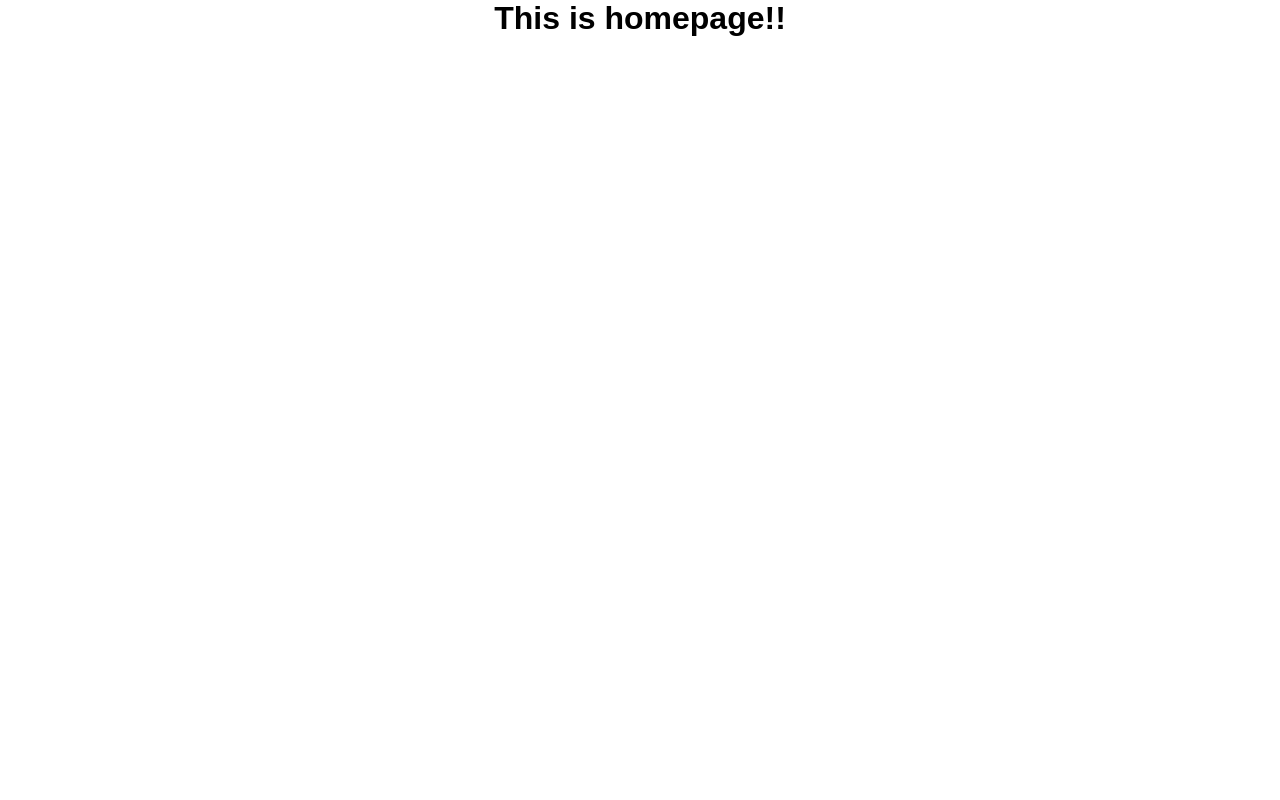
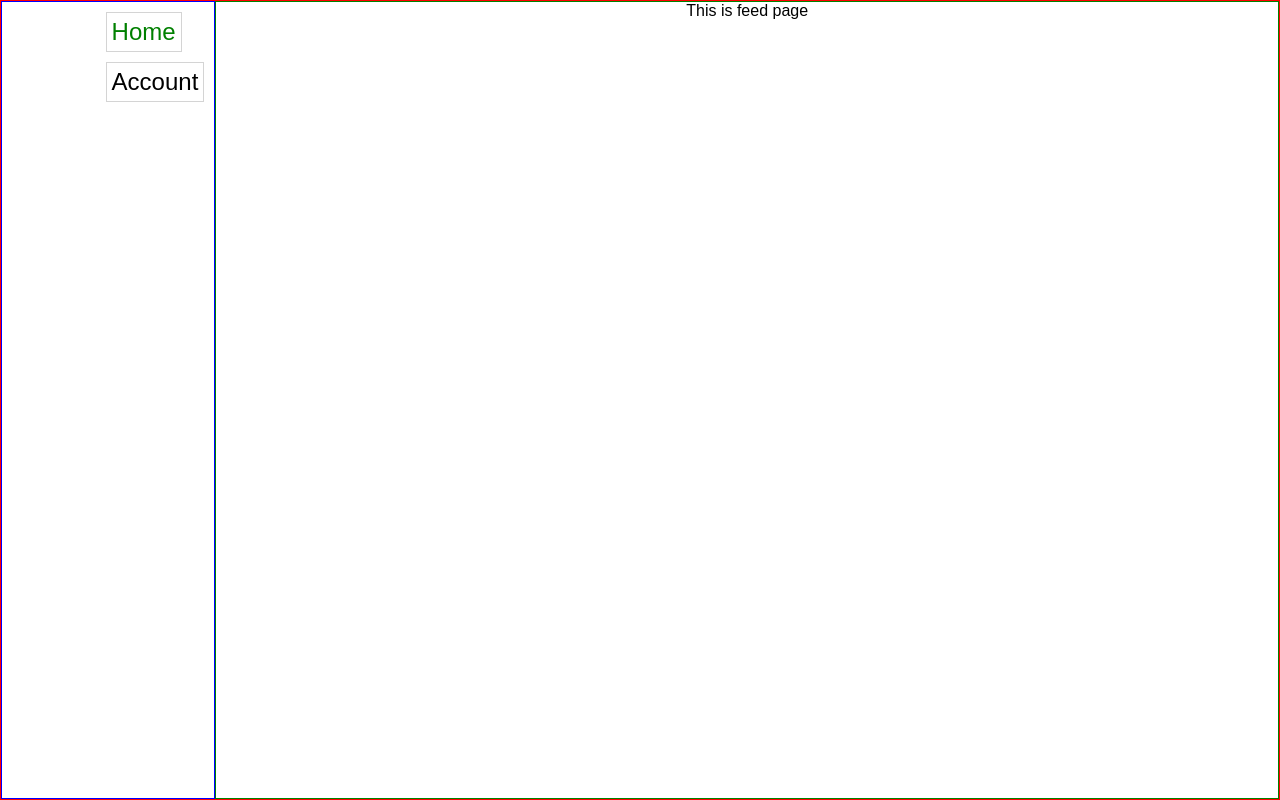
Before and after one commit to Cookspire/frontend, a React (Create React App) app: page /home in a window 1280 px wide. Built offline with nearby package versions, Linux system fonts and the light colour scheme.

Commit message:
Minor CSS changes

```diff
--- a/src/App.js
+++ b/src/App.js
@@ -3,9 +3,9 @@ import AppRouter from "./routes/router";
 
 function App() {
   return (
-    <div className="App">
-      <AppRouter/>
-    </div>
+      <div className="App">
+        <AppRouter />
+      </div>
   );
 }
 
--- /dev/null
+++ b/src/components/styles/SideNav.css
@@ -0,0 +1,46 @@
+.side-nav-container {
+  display: flex;
+  justify-content: flex-end;
+  align-items: center;
+  align-content: center;
+  flex-direction: column;
+  flex-wrap: wrap;
+  overflow: auto;
+  position: sticky;
+  width: 100%;
+  font-size: var(--text-xl);
+}
+
+.side-menu-content {
+  display: flex;
+  justify-content: flex-end;
+  align-items: center;
+  align-content: flex-end;
+  flex-direction: column;
+  flex-wrap: wrap;
+  width: 100%;
+}
+
+.side-menu-item {
+  display: flex;
+  justify-content: flex-end;
+  align-items: center;
+  align-content: flex-end;
+  flex-direction: column;
+  flex-wrap: wrap;
+  margin: 10px;
+  text-align: left;
+  width: max-content;
+  padding: 5px;
+  border: 1px solid var(--border);
+}
+
+.side-nav-container a {
+  text-decoration: none;
+  color: black;
+  font-size: 1.2em;
+}
+
+.side-menu-content .active {
+  color: green;
+}
--- /dev/null
+++ b/src/components/ui/SideNav.js
@@ -0,0 +1,20 @@
+import { NavLink } from "react-router-dom";
+import "../styles/SideNav.css";
+
+export default function SideNav() {
+  return (
+    <div className="side-nav-container">
+      <div className="side-menu-content">
+        <nav>
+          <NavLink to="/home">
+            <div className="side-menu-item">Home</div>
+          </NavLink>
+
+          <NavLink to="/account">
+            <div className="side-menu-item">Account</div>
+          </NavLink>
+        </nav>
+      </div>
+    </div>
+  );
+}
--- a/src/index.css
+++ b/src/index.css
@@ -3,13 +3,21 @@
   --primaryColor: hsl(0, 0%, 0%);
   --secondaryColor: hsl(0, 0%, 50%);
 
-  --cardBackgroundColor: hsl(0,0%,100%);
+  --cardBackgroundColor: hsl(0, 0%, 100%);
 
-  --headingFontSize: 48px;
-  --subHeadingFontSize: 32px;
-  --bodyFontSize: 16px;
+  --text-base: 1em;
+  --text-lg: 1.125rem;
+  --text-xl: 1.25rem;
+  --text-2xl: 1.5rem;
+  --text-3xl: 1.875rem;
+  --text-4xl: 2.25rem;
+  --text-5xl: 3rem;
+  --text-6xl: 3.75rem;
+  --text-7xl: 4.5rem;
+  --text-8xl: 6rem;
+  --text-9xl: 8rem;
 
-  --dangerBorder: hsl(0,100%,50%);
+  --dangerBorder: hsl(0, 100%, 50%);
   --border: hsl(0, 0%, 0%, 0.17);
   --borderRadius: 6px;
   --borderFocus: hsl(0, 0%, 50%);
@@ -52,7 +60,7 @@
 html,
 body {
   min-height: 100vh;
-  font-size: var(--bodyFontSize);
+  font-size: var(--text-base);
   font-family: Arial, Helvetica, sans-serif;
   background-color: var(--background);
 }
--- a/src/pages/Auth/index.css
+++ b/src/pages/Auth/index.css
@@ -12,7 +12,7 @@
   align-content: flex-start;
   flex-direction: column;
   flex-wrap: wrap;
-  font-size: var(--subHeadingFontSize);
+  font-size: var(--text-4xl);
   margin: 10px;
 }
 
@@ -50,6 +50,7 @@
   flex-wrap: wrap;
   margin: 5px;
   font-weight: 600;
+  font-size: var(--text-lg)
 }
 
 .field-content {
@@ -104,7 +105,7 @@
   border: var(--fieldBorder);
   border-radius: var(--borderRadius);
   padding: 10px;
-  font-size: var(--bodyFontSize);
+  font-size: var(--text-base);
   width: 100%;
   font-family: inherit;
   font-weight: 100;
--- a/src/pages/Home/index.css
+++ b/src/pages/Home/index.css
@@ -0,0 +1,49 @@
+section {
+  display: flex;
+  justify-content: flex-start;
+  align-items: center;
+  align-content: center;
+  flex-direction: row;
+  flex-wrap: wrap;
+  height: 100%;
+}
+
+.app-container {
+  display: flex;
+  justify-content: flex-start;
+  align-items: center;
+  align-content: center;
+  flex-direction: row;
+  flex-wrap: wrap;
+  background-color: var(--background);
+  border: 1px solid red;
+  height: 100%;
+  width: 100vw;
+}
+
+.left-container {
+  display: flex;
+  justify-content: flex-start;
+  align-items: center;
+  align-content: center;
+  flex-direction: column;
+  flex-wrap: wrap;
+  background-color: var(--background);
+  border: 1px solid blue;
+  height: 100%;
+  flex: 1;
+}
+
+.center-container {
+  display: flex;
+  justify-content: flex-start;
+  align-items: center;
+  align-content: center;
+  flex-direction: column;
+  flex-wrap: wrap;
+  background-color: var(--background);
+  border: 1px solid green;
+  height: 100%;
+  width: 100%;
+  flex: 5;
+}
--- a/src/pages/Home/index.js
+++ b/src/pages/Home/index.js
@@ -1,6 +1,14 @@
-export default function Home(){
+import SideNav from "../../components/ui/SideNav";
+import "./index.css";
 
-    return (
-        <h1>This is homepage!!</h1>
-    )
+export default function Home() {
+  return (
+    <div className="app-container">
+      <div className="left-container">
+        <SideNav />
+      </div>
+
+      <div className="center-container">This is feed page</div>
+    </div>
+  );
 }
```
Also changed, not shown: src/logo.svg (deleted), 1 other file (tests, documents, lock files or other folders).
